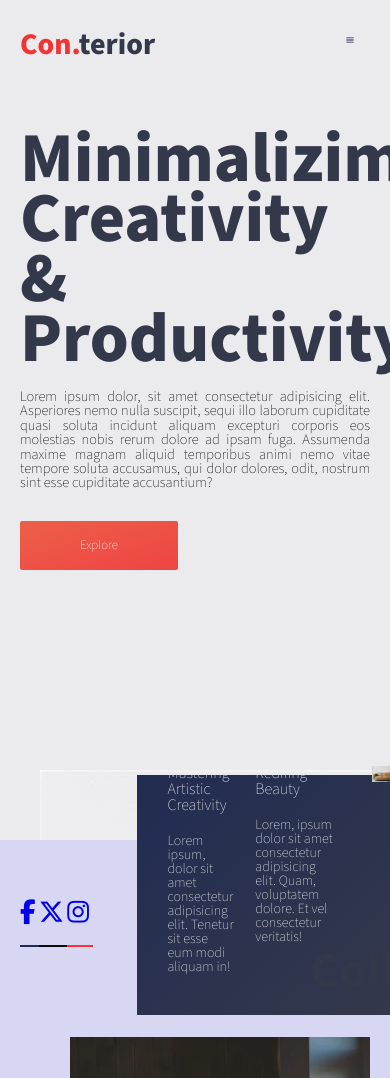
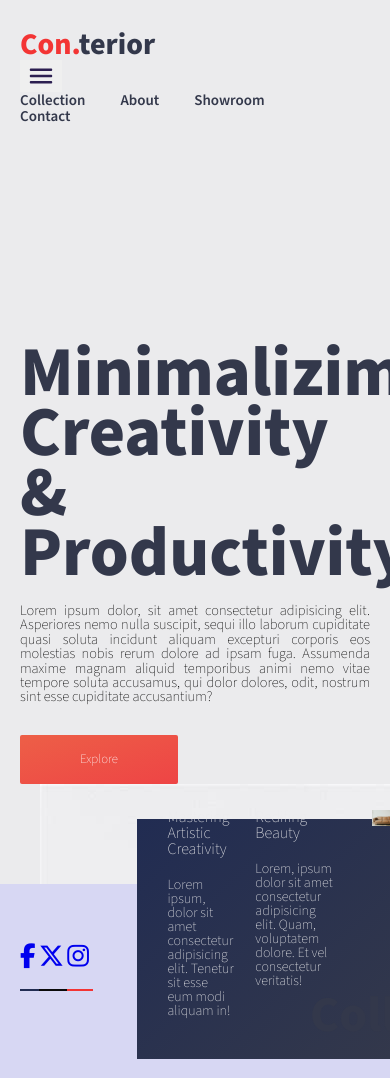
Before and after one commit to Aboyeji-Isaac/cont.terio, a plain HTML site: page index.html in a window 390 px wide. Shown: the top 1078 px of the page. Drawn offline with Linux system fonts and the light colour scheme.

Commit message:
redox commit

```diff
--- a/css/style.css
+++ b/css/style.css
@@ -621,79 +621,3 @@ section.section-a{
     position: relative;
     font-size: 30;
 }
-
-/* Custum breakpoint for tablets */
-@media (min-width: 1024px) {
-    .toggle-button{
-        display: none;
-    }
-}
-
-    /* Custom breakpoint for tablets */
-    @media (min-width: 768px) {
-        *{
-            padding: 0;
-            margin: 0;
-            box-sizing: border-box;
-        }
-        .tablet-grid-50 {
-            width: 50%;
-        }
-
-        .toggle-button{
-            display: none;
-        }
-    }
-
-    /* Custom breakpoint for mobile devices */
-    @media (max-width: 480px) {
-        *{
-            padding: 10px;
-            margin: 0;
-            box-sizing: border-box;
-        }
-
-        a.toggle-button {
-            margin-left: 90%;
-            top: -35;
-            margin-bottom: 20px;
-            display: flex;
-            position: relative;
-        }
-
-        nav ul li{
-            display: none;
-        }
-        .mobile-grid-100 {
-            width: 100%;
-        }
-
-        .section-a .theme{
-            top: 0;
-            position: relative;
-        }
-
-        .section-a .theme-img{
-            margin-top: 0;
-            display: block;
-            position: relative;
-
-            background-color: #ebebed;
-        }
-
-        .section-a .theme-img img{
-            top: -300 !important;
-        }
-
-        .section-a .theme-img{
-            position: relative;
-            top: 200px;
-            background-color: #ebebed;
-            left: 20px;
-        }
-
-        .section-a .theme-img img{
-            top: 200px;
-        }
-
-    }
--- a/index.html
+++ b/index.html
@@ -27,8 +27,8 @@
                 </div>
                 <div class="grid-70 mobile-grid-100">
                     <nav>
-                        <a class="toggle-button" onclick="toggleMenu()"><svg xmlns="http://www.w3.org/2000/svg" width="1em" height="1em" viewBox="0 0 24 24"><path fill="#2c1f51" d="M4 18h16c.55 0 1-.45 1-1s-.45-1-1-1H4c-.55 0-1 .45-1 1s.45 1 1 1m0-5h16c.55 0 1-.45 1-1s-.45-1-1-1H4c-.55 0-1 .45-1 1s.45 1 1 1M3 7c0 .55.45 1 1 1h16c.55 0 1-.45 1-1s-.45-1-1-1H4c-.55 0-1 .45-1 1"/></svg>
-                        </a>
+                        <button class="toggle-button" onclick="toggleMenu()"><svg xmlns="http://www.w3.org/2000/svg" width="1em" height="1em" viewBox="0 0 24 24"><path fill="#2c1f51" d="M4 18h16c.55 0 1-.45 1-1s-.45-1-1-1H4c-.55 0-1 .45-1 1s.45 1 1 1m0-5h16c.55 0 1-.45 1-1s-.45-1-1-1H4c-.55 0-1 .45-1 1s.45 1 1 1M3 7c0 .55.45 1 1 1h16c.55 0 1-.45 1-1s-.45-1-1-1H4c-.55 0-1 .45-1 1"/></svg>
+                        </button>
                         <ul>
                             <li><a href="#">Collection</a></li>
                             <li><a href="#">About</a></li>
```
